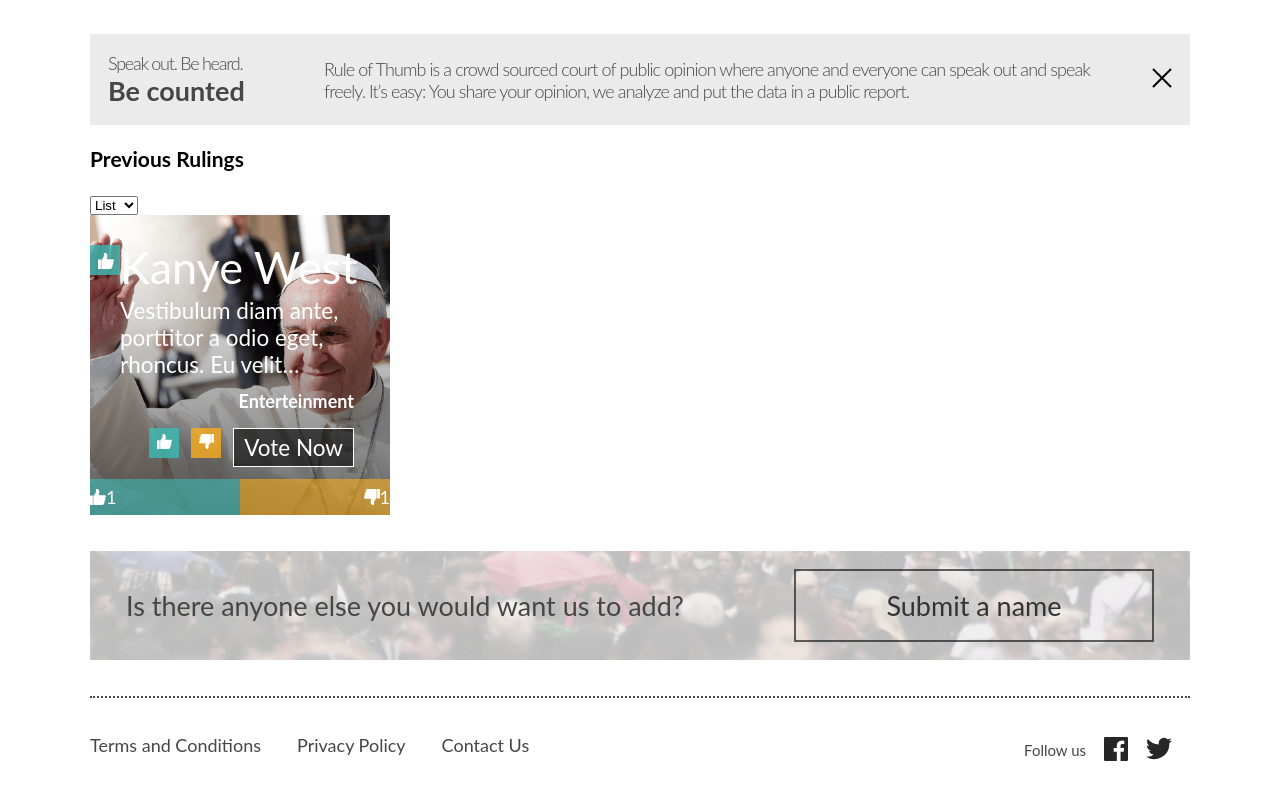
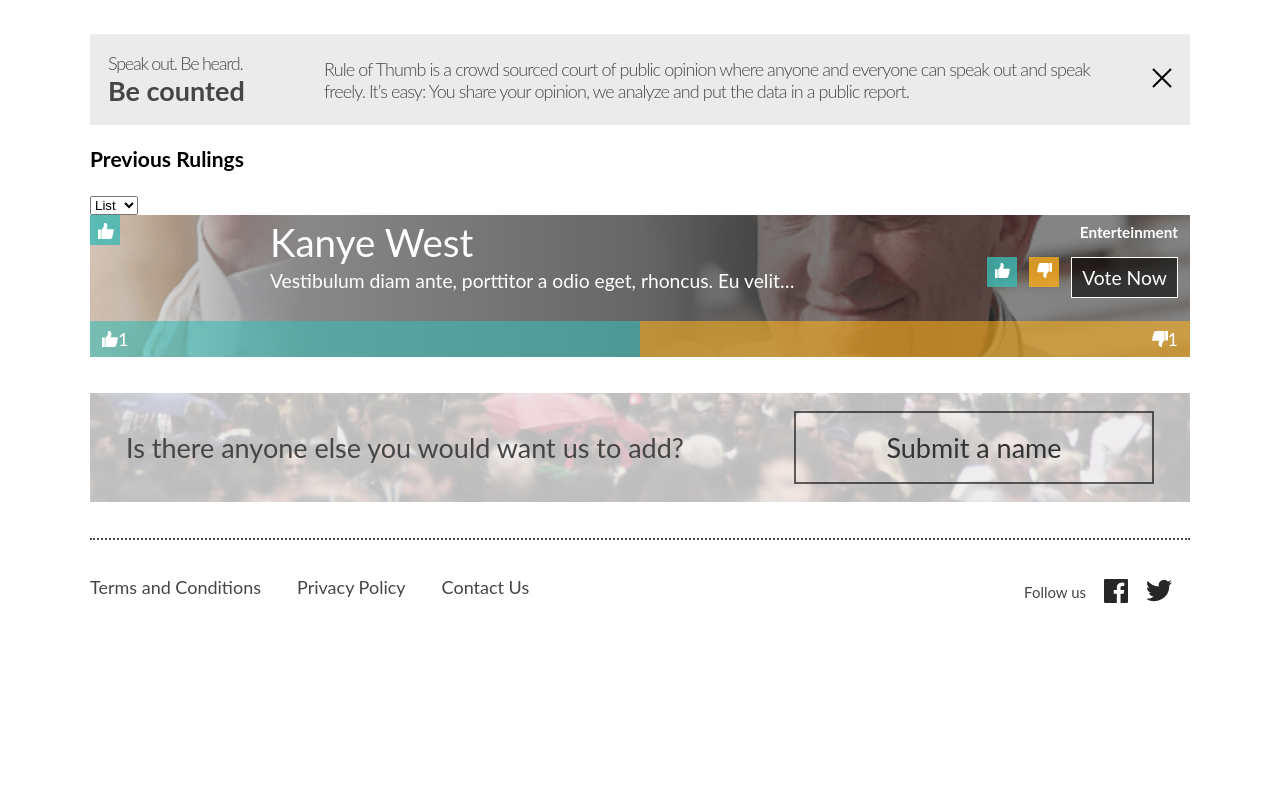
Before and after one commit to icampos/rule-of-thumb, a React (Create React App) app: page / in a window 1280 px wide. Shown: the part 702-1501 px from the top of the page. After the commit the page ends 1363 px from the top, so only its background shows below. Built offline with nearby package versions, Linux system fonts and the light colour scheme.

Commit message:
Adding tablet version styles for voting card

```diff
--- a/src/components/VotingCard.tsx
+++ b/src/components/VotingCard.tsx
@@ -25,8 +25,9 @@ const VotingCard = ({
   return (
     <div className="voting-card">
       <img className="voting-card__background" src={picture} alt={name} />
+      <div className="voting-card__glass-background"></div>
       <div className="voting-card__content">
-        <div className="voting-card__glass-background"></div>
+        <div className="voting-card__details">
           <div className="voting-card__info">
             <div className="voting-card__result voting-card__positive">
               <img src={ThumbsUpImg} alt="thumbs up" />
@@ -45,9 +46,13 @@ const VotingCard = ({
               <button className="icon-button" aria-label="thumbs down">
                 <img src={ThumbsDownImg} alt="thumbs down" />
               </button>
-            <button className="voting-card__vote-button" aria-label="vote now">
+              <button
+                className="voting-card__vote-button"
+                aria-label="vote now"
+              >
                 Vote Now
               </button>
+            </div>
           </div>
         </div>
         <div className="voting-card__gauge">
@@ -61,7 +66,6 @@ const VotingCard = ({
           </div>
         </div>
       </div>
-
     </div>
   );
 };
--- a/src/styles/VotingCard.scss
+++ b/src/styles/VotingCard.scss
@@ -1,20 +1,69 @@
-.voting-card{
+@mixin tablet {
+  @media all and (min-width: 768px) {
+    @content
+  }
+}
+
+@mixin desktop {
+  @media all and (min-width: 1100px) {
+    @content
+  }
+}
+
+
+.voting-card {
   position: relative;
   width: 300px;
   height: 300px;
+
+  @include tablet {
+    width: 100%;
+    height: 142px;
+  }
+
+  &__glass-background {
+    position: absolute;
+    width: 100%;
+    height: 100%;
+    background: linear-gradient(180deg, rgba(0, 0, 0, 0.00) 0%, rgba(0, 0, 0, 0.60) 100%);
+
+    @include tablet {
+      background: linear-gradient(90deg, rgba(0, 0, 0, 0.00) 0%, #888 19.79%, #666 50%, rgba(51, 51, 51, 0.60) 71.88%);
+    }
+  }
 
   &__background {
     position: absolute;
     width: 100%;
     height: 100%;
     object-fit: cover;
+    z-index: 0;
   }
+
   &__content {
-        position: absolute;
-        bottom: 0;
     width: 100%;
+    height: 100%;
+    ;
     color: var(--color-white);
-        background: linear-gradient(180deg, rgba(0, 0, 0, 0.00) 0%, rgba(0, 0, 0, 0.60) 100%);
+    display: flex;
+    flex-direction: column;
+    justify-content: flex-end;
+
+    div {
+      z-index: 2;
+    }
+
+    @include tablet {
+      justify-content: space-between;
+    }
+  }
+
+  &__details {
+    @include tablet {
+      display: flex;
+      flex-direction: row;
+      justify-content: space-between;
+    }
   }
 
   &__title {
@@ -22,36 +71,55 @@
     font-size: 2.5rem;
     font-weight: 400;
     line-height: 1;
+
+    @include tablet {
+      font-size: 2.143rem;
+      margin-top: 8px;
+    }
   }
 
   &__description {
     margin: 0 0 12px;
     font-size: 1.25rem;
     font-weight: 400;
+
+    @include tablet {
+      font-size: 1.071rem;
+    }
   }
 
-      &__info{
+  &__info {
     display: flex;
     align-items: flex-start;
+
+    @include tablet {
+      flex: 1;
+      gap: 150px;
+    }
   }
 
-      &__vote-button{
+  &__vote-button {
     color: var(--color-white);
     border: 1px solid #FFF;
     background: rgba(0, 0, 0, 0.60);
     padding: 5px 10px;
     font-size: 1.25rem;
     min-width: 107px;
+
+    @include tablet {
+      font-size: 1.071rem;
+      padding: 8px;
+    }
   }
 
-      &__result{
+  &__result {
     width: 30px;
     height: 30px;
     flex-shrink: 0;
   }
 
-      &__result img{
-        margin:25%;
+  &__result img {
+    margin: 25%;
   }
 
   &__positive {
@@ -62,52 +130,61 @@
     background-color: rgba(var(--color-yellow-negative), .8);
   }
 
-      &__cta{
+  &__cta {
     display: flex;
     flex-direction: column;
     padding: 0 36px;
+
+    @include tablet {
+      padding: 0 12px;
+    }
   }
 
-      &__category{
+  &__category {
     text-align: right;
     margin: 0 0 16px;
     font-weight: 700;
+    @include tablet {
+      font-size: 0.85rem;
+      margin-top: 8px;
+    }
   }
 
-      &__buttons{
+  &__buttons {
     display: flex;
     gap: 12px;
     justify-content: flex-end;
   }
 
-      &__buttons .icon-button{
+  &__buttons .icon-button {
     width: 30px;
     height: 30px;
   }
 
-      &__buttons img{
+  &__buttons img {
     width: 50%;
     height: 50%;
   }
 
-      &__gauge{
+  &__gauge {
     display: flex;
     margin-top: 12px;
   }
 
-      &__gauge > div{
+  &__gauge>div {
     min-height: 36px;
     display: flex;
     align-items: center;
+    padding: 0 12px;
   }
 
-      &__gauge-left{
+  &__gauge-left {
     background: rgba(60, 187, 180, 0.60);
     width: 50%;
     justify-content: flex-start;
   }
 
-      &__gauge-right{
+  &__gauge-right {
     width: 50%;
     background: rgba(249, 173, 29, 0.60);
     justify-content: flex-end;
```
Lines whose indentation alone changed are shown as unchanged.
